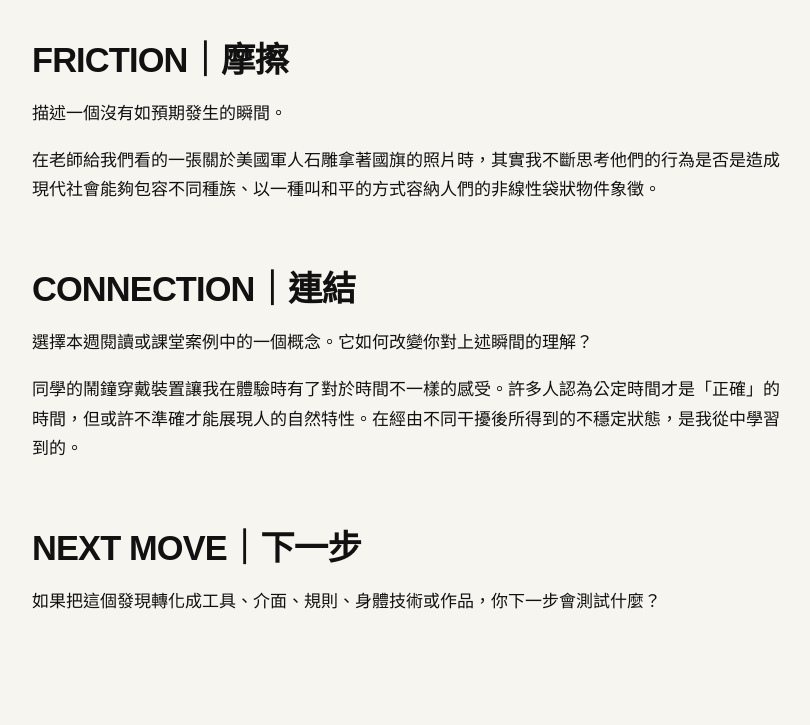
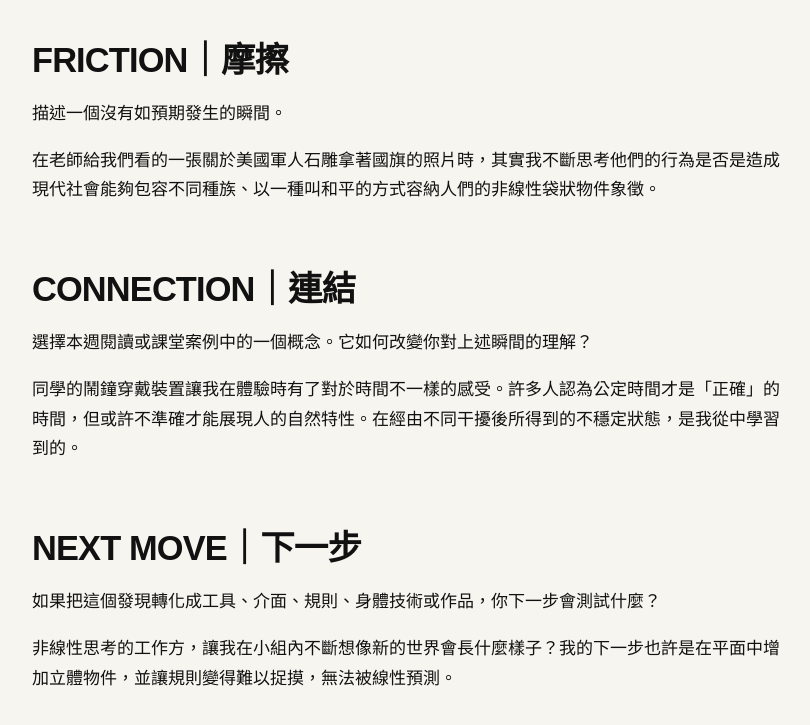
Before and after one commit to stu113590073/fieldworkarchive, a Jekyll site: the page built from weeks/week-12.md, in a window 1280 px wide and 900 px high, scrolled down 1342 px, cut to the strip 100-825 px from the top of the window. Shown: the whole strip, without its empty margins (48-858 px from the left). Built offline with Jekyll 4.4.1, drawn with Linux system fonts in a browser that asks for light colours.

Commit message:
Update week-12.md

```diff
--- a/weeks/week-12.md
+++ b/weeks/week-12.md
@@ -39,3 +39,5 @@ permalink: /weeks/week-12/
 ## NEXT MOVE｜下一步
 
 如果把這個發現轉化成工具、介面、規則、身體技術或作品，你下一步會測試什麼？
+
+非線性思考的工作方，讓我在小組內不斷想像新的世界會長什麼樣子？我的下一步也許是在平面中增加立體物件，並讓規則變得難以捉摸，無法被線性預測。
```
